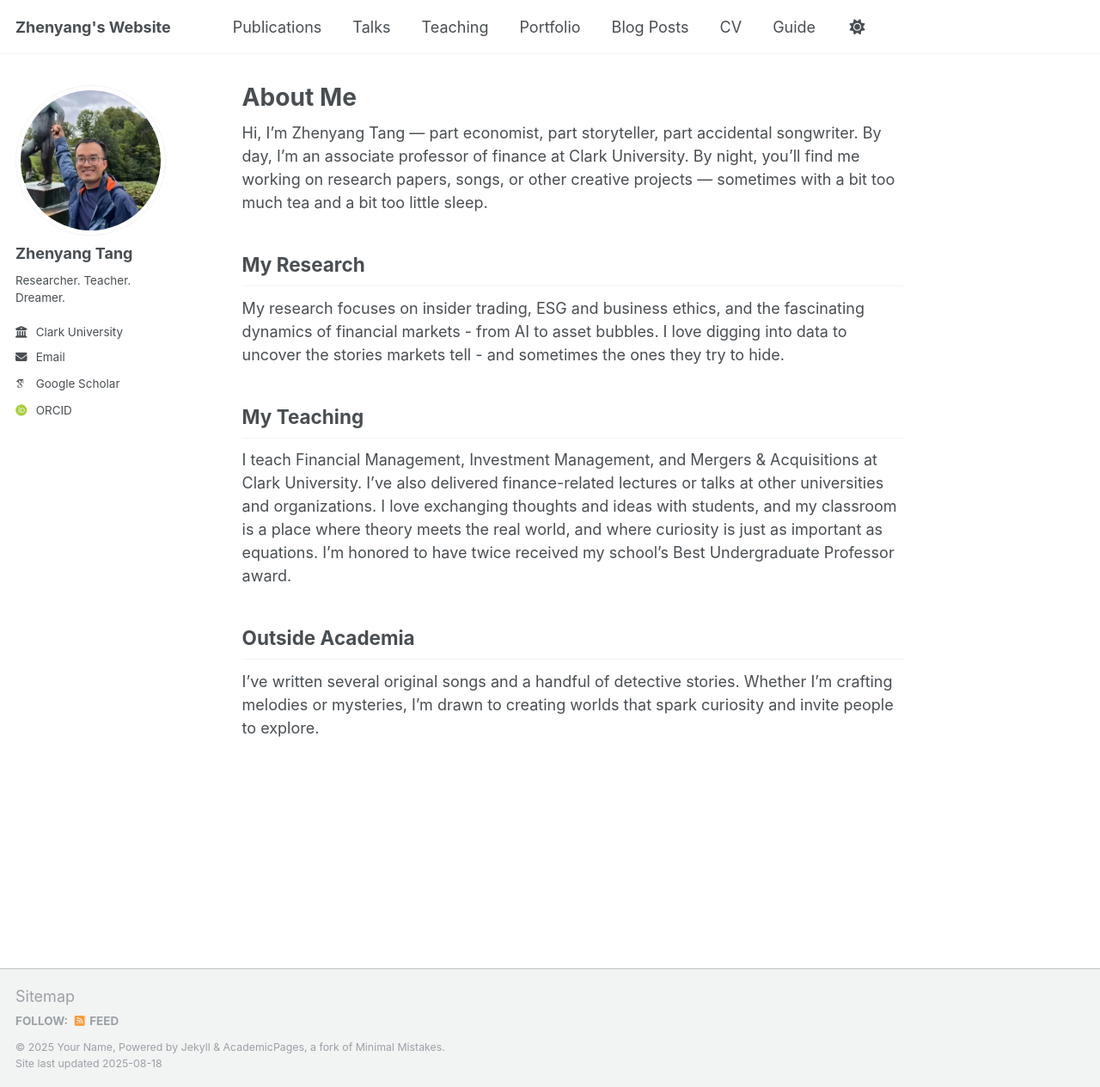
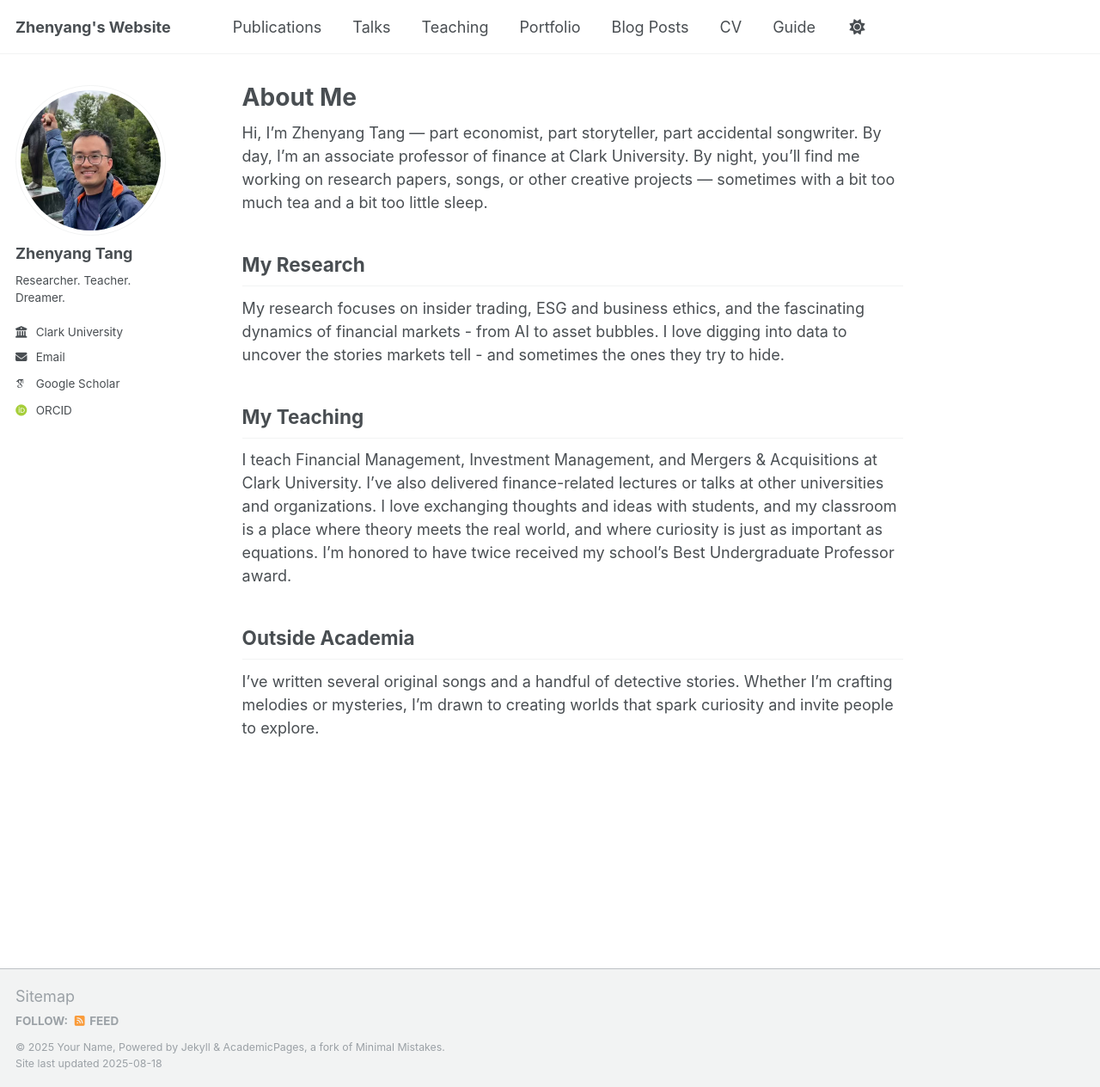
Before and after one commit to zhenyang-tang/zhenyang-tang.github.io, a Jekyll site: the page built from _pages/about.md, in a window 1280 px wide and 1264 px high. Shown: the whole window at 86% size. Built offline with Jekyll 4.4.1, drawn with Linux system fonts in a browser that asks for light colours; some web fonts are replaced; a script that is not in the unit is left out.

Commit message:
Update _config.yml

```diff
--- a/_config.yml
+++ b/_config.yml
@@ -22,7 +22,7 @@ baseurl                  : "" # the subpath of your site, e.g. "/blog"
 #               Additional customization can be done by editing /_includes/author-profile.html
 author:
   # Biographic information
-  avatar           : "Avatar1.png"
+  avatar           : "Avatar2.png"
   name             : "Zhenyang Tang"
   bio              : "Researcher. Teacher. Dreamer."
   employer         : "Clark University"
```
